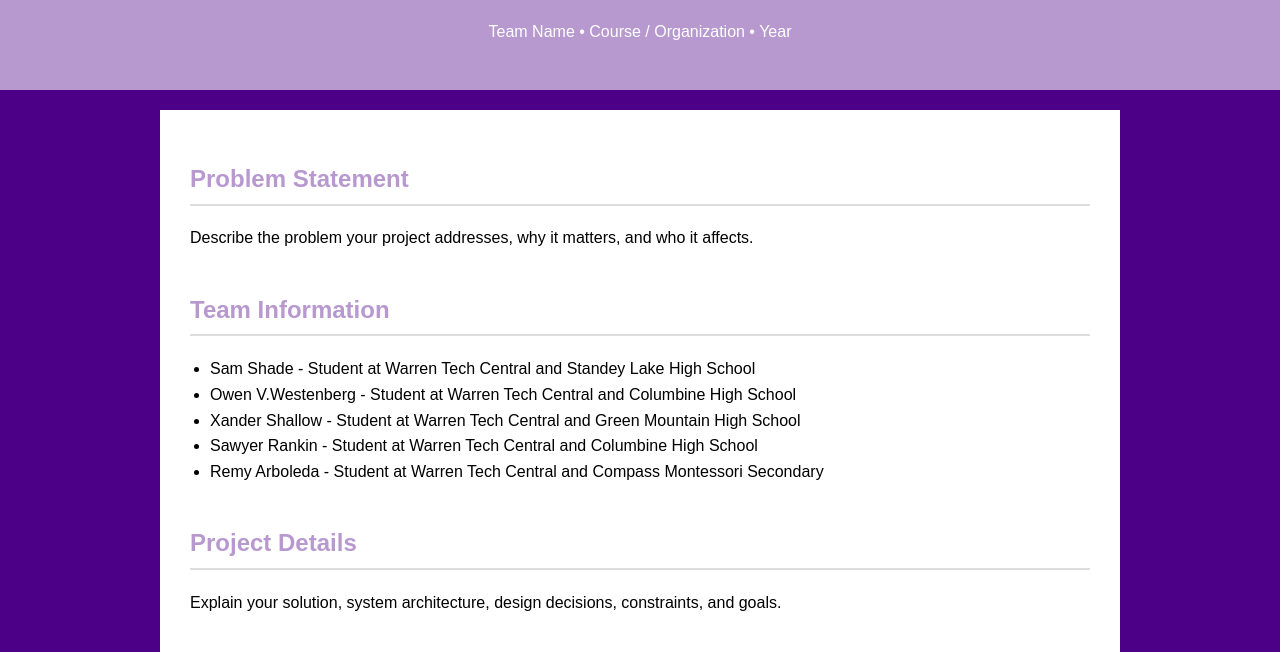
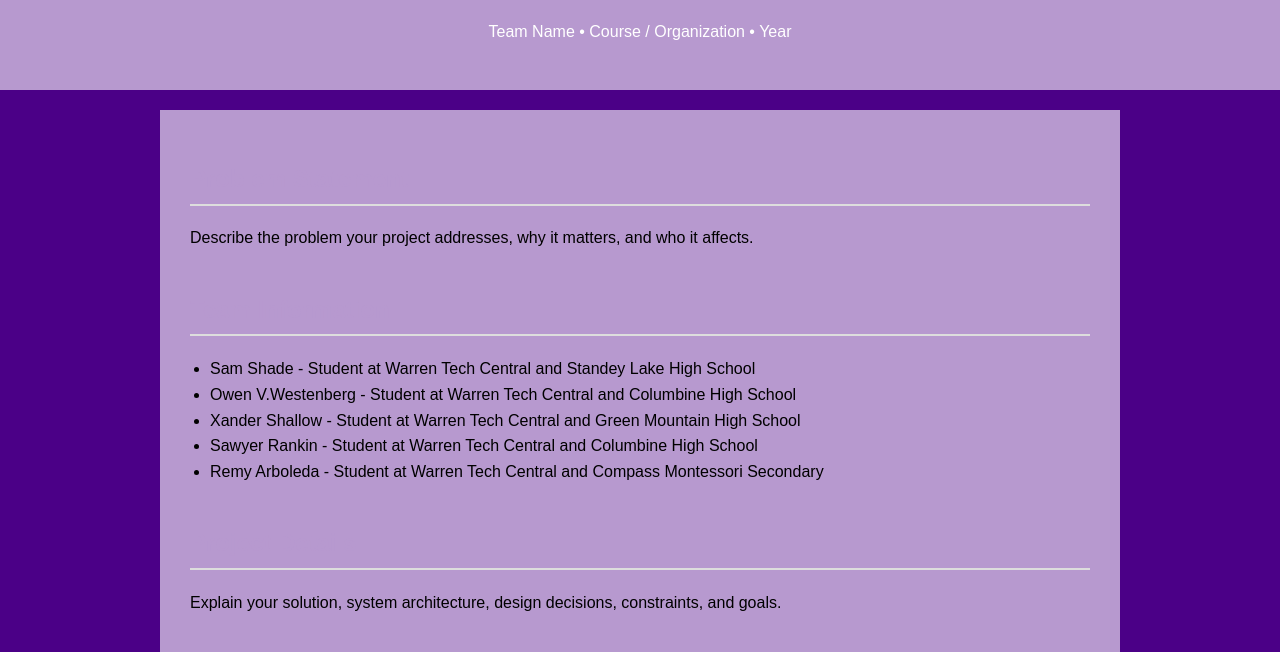
Before and after one commit to OwenVWest/NasaHunchJumpingRobot, a plain HTML site: page NASAHunchJumpingRobot.html in a window 1280 px wide. Shown: the part 146-798 px from the top of the page. Drawn offline with Linux system fonts and the light colour scheme.

Commit message:
Change background color of main section

```diff
--- a/NASAHunchJumpingRobot.html
+++ b/NASAHunchJumpingRobot.html
@@ -28,7 +28,7 @@
     main {
       max-width: 900px;
       margin: 20px auto;
-      background: white;
+      background-color: #b799cf;
       padding: 30px;
     }
 
```
